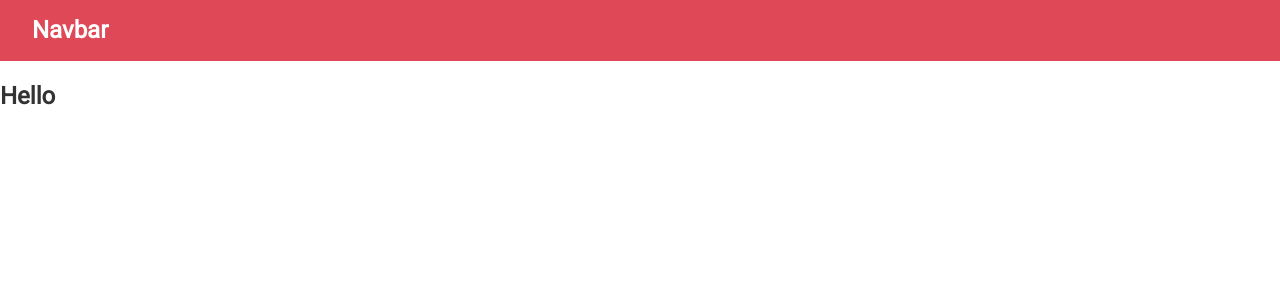
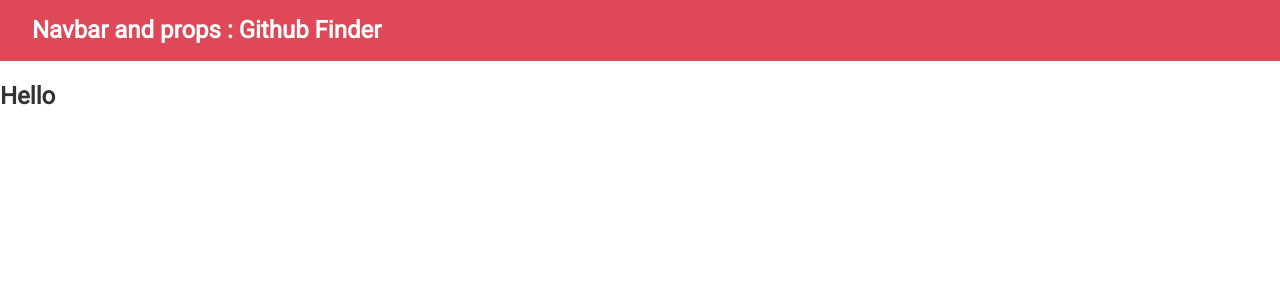
Before and after one commit to Jason1950/react-fullstack1, a React (Create React App) app: page / in a window 1280 px wide. Shown: the top 300 px of the page. Built offline with nearby package versions, Linux system fonts and the light colour scheme.

Commit message:
add this.props use sample

```diff
--- a/src/App.js
+++ b/src/App.js
@@ -9,7 +9,7 @@
     render(){
         return(
             <div className="App">
-                <Navbar />
+                <Navbar tittle="Github Finder" />
                 <h2>Hello</h2>
             </div>
         );
--- a/src/components/layout/Navbar.js
+++ b/src/components/layout/Navbar.js
@@ -4,7 +4,7 @@
     render() {
         return (
             <nav className="navbar bg-primary">
-                <h2>Navbar</h2>
+                <h2>Navbar and props : {this.props.tittle}</h2>
             </nav>
         )
     }
```
